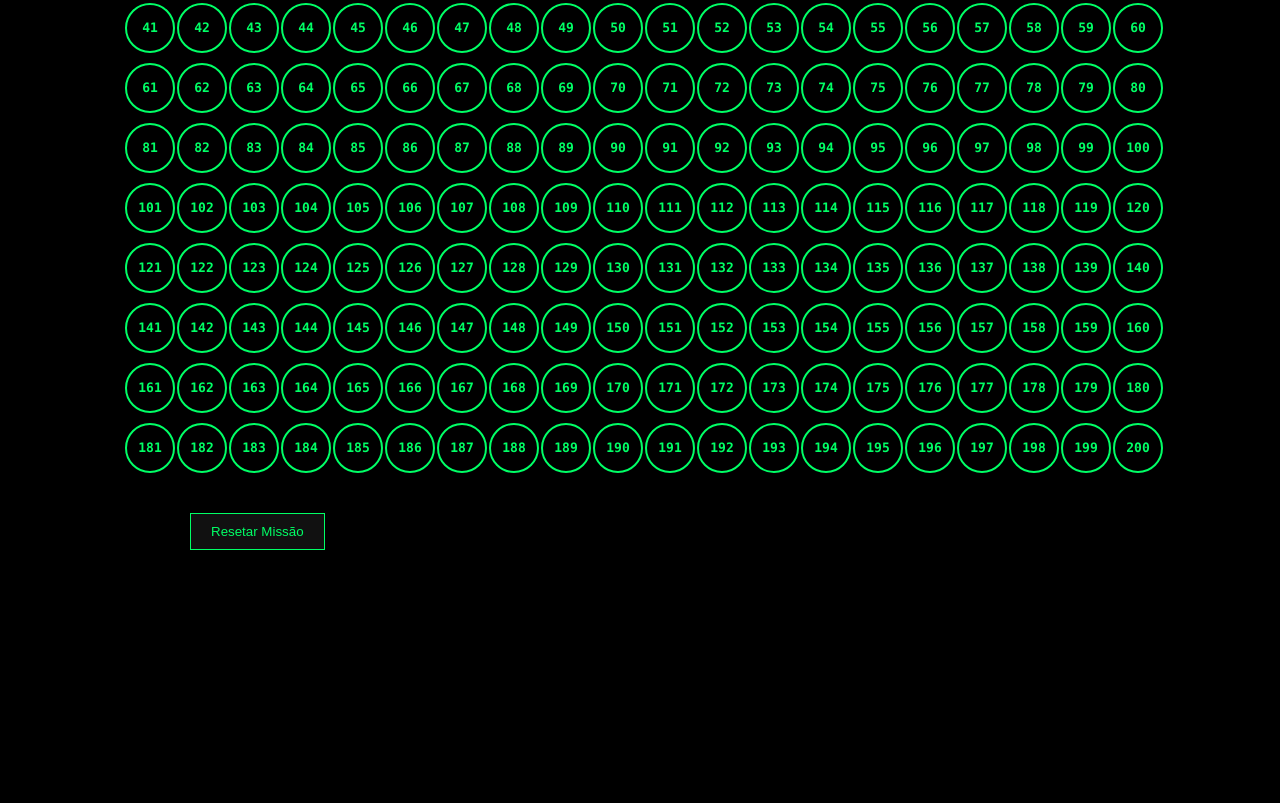
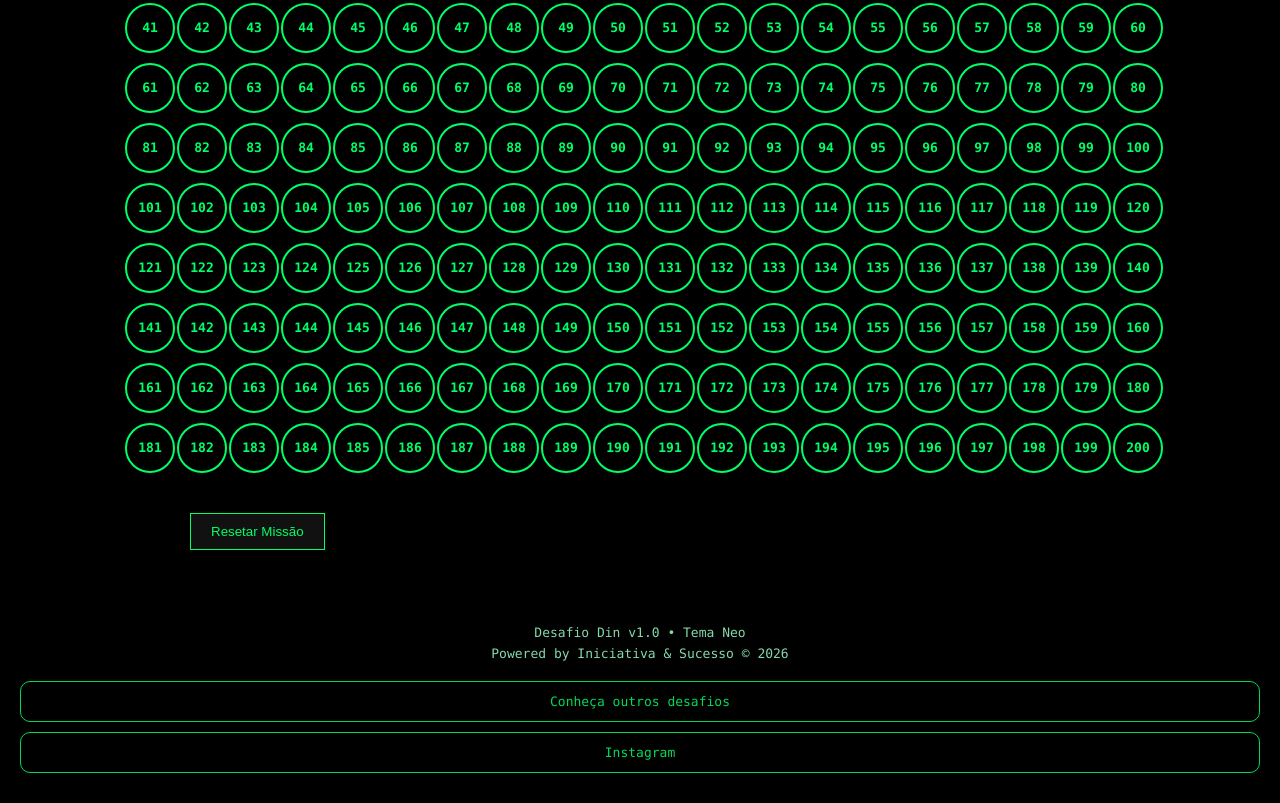
Before and after one commit to joelbertsilva2020/Desafio-Din, a plain HTML site: page index.html in a window 1280 px wide. Shown: the part 500-1303 px from the top of the page. Before the commit the page ends 1065 px from the top, so only its background shows below. Drawn offline with Linux system fonts and the light colour scheme.

Commit message:
Update index.html

```diff
--- a/index.html
+++ b/index.html
@@ -381,6 +381,68 @@ button{
 }
 
 /* ===========================
+   RODAPÉ
+=========================== */
+
+.footer{
+
+    margin:60px 20px 30px;
+
+    text-align:center;
+
+    color:#9cffc9;
+
+    font-size:13px;
+
+    opacity:.85;
+
+}
+
+.footer p{
+
+    margin:6px 0;
+
+}
+
+.footer-buttons{
+
+    display:flex;
+
+    flex-direction:column;
+
+    gap:10px;
+
+    margin-top:20px;
+
+}
+
+.footer-btn{
+
+    display:block;
+
+    padding:12px;
+
+    border:1px solid #00ff66;
+
+    border-radius:10px;
+
+    color:#00ff66;
+
+    text-decoration:none;
+
+    transition:.25s;
+
+}
+
+.footer-btn:hover{
+
+    background:#00ff66;
+
+    color:#000;
+
+}
+
+/* ===========================
    RESPONSIVO
 =========================== */
 
@@ -681,5 +743,25 @@ setInterval(draw,45);
 
 </script>
 
+<footer class="footer">
+
+    <p>Desafio Din v1.0 • Tema Neo</p>
+
+    <p>Powered by Iniciativa &amp; Sucesso © 2026</p>
+
+    <div class="footer-buttons">
+
+        <a href="#" class="footer-btn">
+            Conheça outros desafios
+        </a>
+
+        <a href="#" class="footer-btn">
+            Instagram
+        </a>
+
+    </div>
+
+</footer>
+
 </body>
 </html>
```
